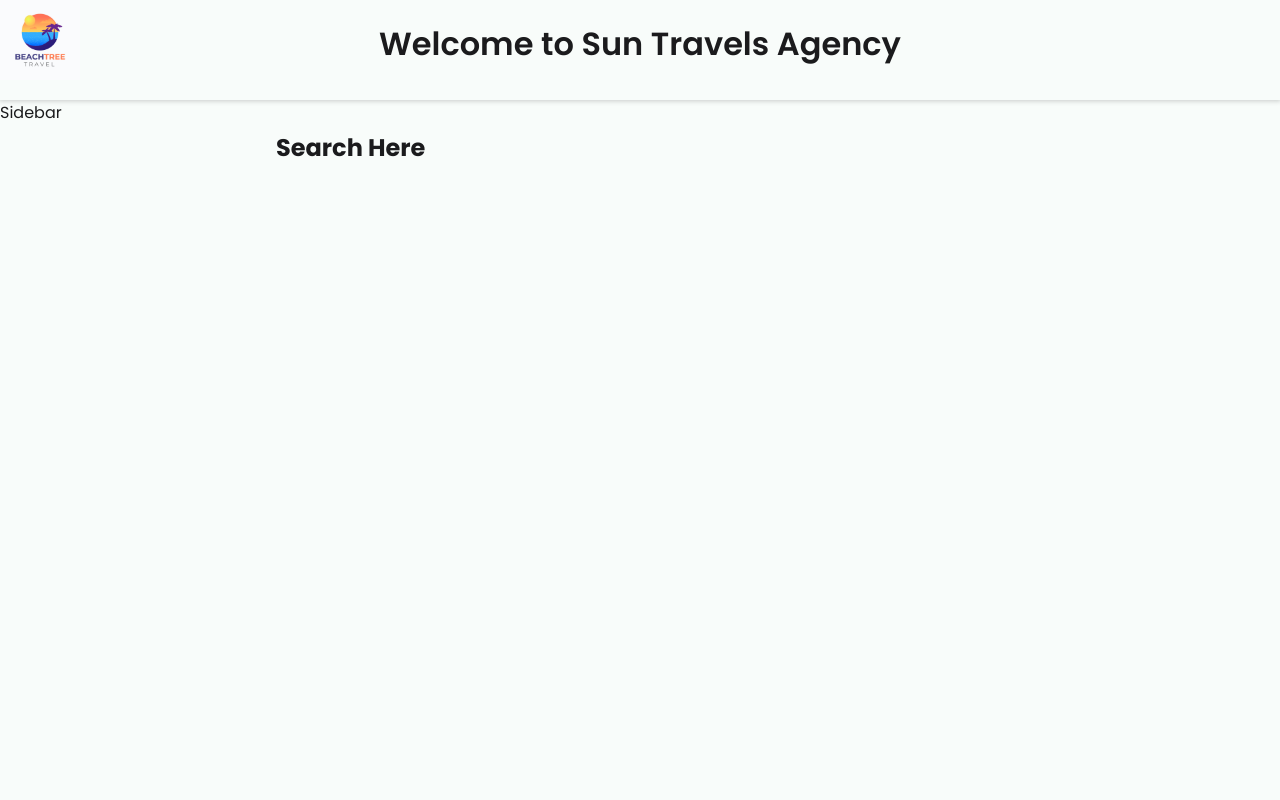
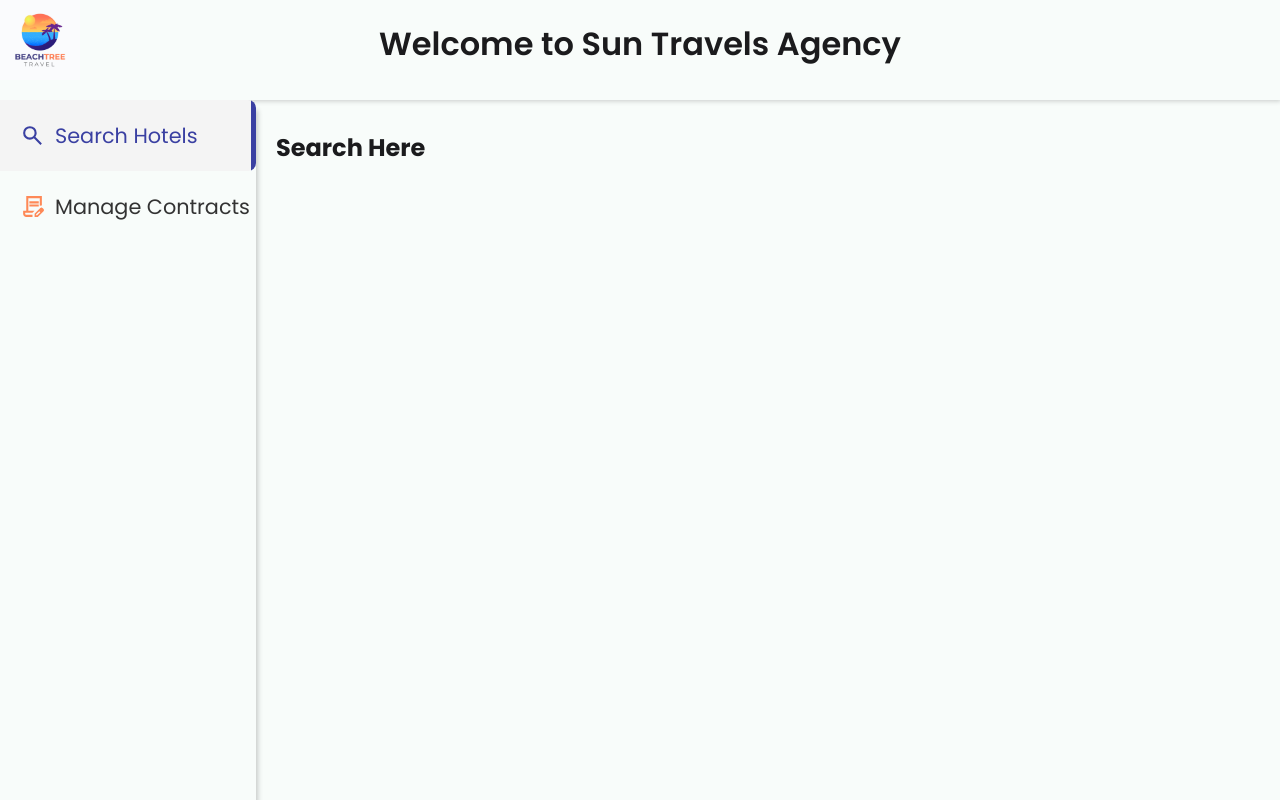
Before and after one commit to venuras/sun-travels-agency-application, an Angular app in the folder web-frontend/: page /dashboard/search in a window 1280 px wide. Built offline with nearby package versions, Linux system fonts and the light colour scheme.

Commit message:
modified sidebar with styles

```diff
--- /dev/null
+++ b/web-frontend/src/app/features/dashboard/components/sidebar/sidebar.component.css
@@ -0,0 +1,55 @@
+.feature-sidebar-main-container {
+    display: flex;
+    flex-direction: column;
+    box-shadow: 2px 10px 5px rgba(0, 0, 0, 0.2);
+    height: 100%;
+}
+
+.sidebar-btn {
+    display: flex;
+    padding: 20px 0 20px 0;
+    cursor: pointer;
+    align-items: center;
+}
+
+.sidebar-btn svg {
+    height: 25px;
+    width: 25px;
+    margin: 0 10px 0 20px;
+    fill: var(--primary-color);
+}
+
+.sidebar-btn:hover {
+    transform: scale(1.02);
+}
+
+.sidebar-btn:hover svg {
+    fill: var(--primary-deep-color);
+}
+
+.sidebar-btn.selected {
+    /* background-color: #f4f4f4; */
+    background:
+    linear-gradient(to right, #f4f4f4 98%, var(--primary-deep-color) 98%);
+    /* transform: scale(1.05);  */
+    border-top-right-radius: 8px;
+    border-bottom-right-radius: 8px;
+}
+
+.sidebar-btn.selected svg {
+    fill: var(--primary-deep-color);
+}
+
+.sidebar-btn.selected:hover {
+    transform: scale(1.0);
+}
+
+
+.sidebar-btn p {
+    font-size: 1.3rem;
+    color: #333;
+}
+
+.sidebar-btn.selected p {
+    color: var(--primary-deep-color);
+}
--- a/web-frontend/src/app/features/dashboard/components/sidebar/sidebar.component.html
+++ b/web-frontend/src/app/features/dashboard/components/sidebar/sidebar.component.html
@@ -1,3 +1,19 @@
-<div>
-    Sidebar
+<div class="feature-sidebar-main-container">
+    <div routerLink="dashboard/search" class="sidebar-btn feature-sidebar-search-hotels-btn"
+        [class.selected]="selectedButton === 'searchHotels'" (click)="handleClick('searchHotels')">
+        <svg xmlns="http://www.w3.org/2000/svg" height="25px" viewBox="0 -960 960 960" width="25px" fill="#e8eaed">
+            <path
+                d="M784-120 532-372q-30 24-69 38t-83 14q-109 0-184.5-75.5T120-580q0-109 75.5-184.5T380-840q109 0 184.5 75.5T640-580q0 44-14 83t-38 69l252 252-56 56ZM380-400q75 0 127.5-52.5T560-580q0-75-52.5-127.5T380-760q-75 0-127.5 52.5T200-580q0 75 52.5 127.5T380-400Z" />
+        </svg>
+        <p>Search Hotels</p>
+    </div>
+
+    <div routerLink="dashboard/contracts" class="sidebar-btn feature-sidebar-mng-contracts-btn"
+        [class.selected]="selectedButton === 'manageContracts'" (click)="handleClick('manageContracts')">
+        <svg xmlns="http://www.w3.org/2000/svg" height="24px" viewBox="0 -960 960 960" width="24px" fill="#e8eaed">
+            <path
+                d="M360-600v-80h360v80H360Zm0 120v-80h360v80H360Zm120 320H200h280Zm0 80H240q-50 0-85-35t-35-85v-120h120v-560h600v361q-20-2-40.5 1.5T760-505v-295H320v480h240l-80 80H200v40q0 17 11.5 28.5T240-160h240v80Zm80 0v-123l221-220q9-9 20-13t22-4q12 0 23 4.5t20 13.5l37 37q8 9 12.5 20t4.5 22q0 11-4 22.5T903-300L683-80H560Zm300-263-37-37 37 37ZM620-140h38l121-122-18-19-19-18-122 121v38Zm141-141-19-18 37 37-18-19Z" />
+        </svg>
+        <p>Manage Contracts</p>
+    </div>
 </div>
--- a/web-frontend/src/app/features/dashboard/components/sidebar/sidebar.component.ts
+++ b/web-frontend/src/app/features/dashboard/components/sidebar/sidebar.component.ts
@@ -1,7 +1,16 @@
 import { Component } from "@angular/core";
+import { RouterLink } from "@angular/router";
 
 @Component({
     selector: 'feature-dashboard-sidebar',
-    templateUrl: './sidebar.component.html'
+    templateUrl: './sidebar.component.html',
+    styleUrls: ['./sidebar.component.css'],
+    imports: [RouterLink]
 })
-export class SidebarComponent{}
+export class SidebarComponent {
+    selectedButton: string = 'searchHotels';
+
+    handleClick(button: string) {
+        this.selectedButton = button;
+    }
+}
```
